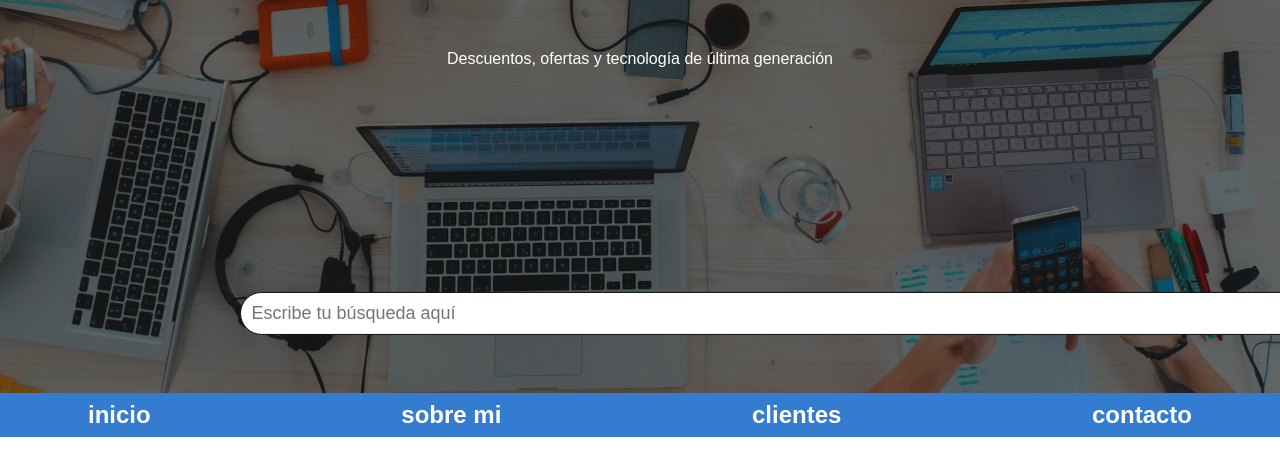
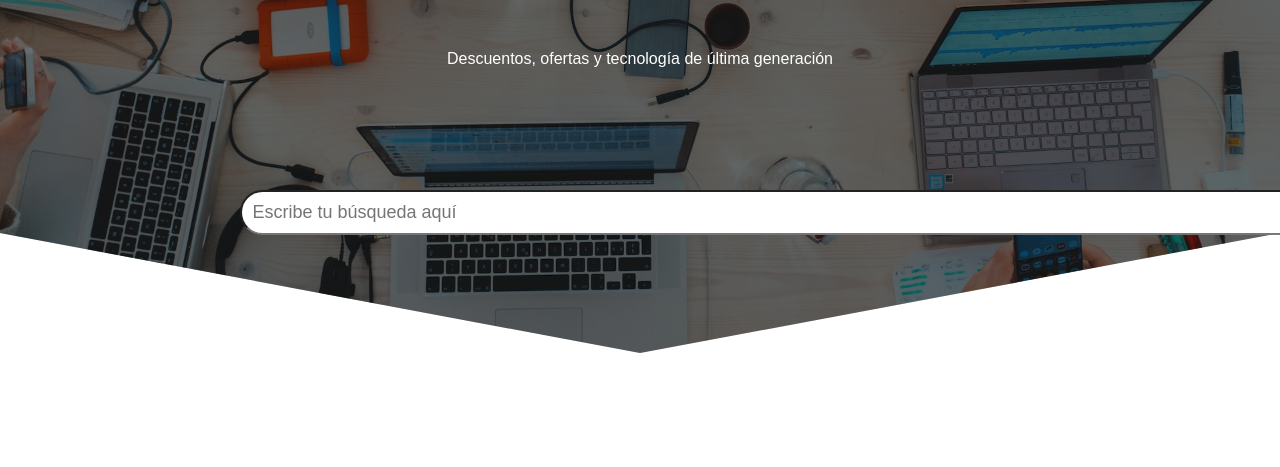
Before and after one commit to Car1014/Proyecto-Unica, a plain HTML site: page administrador.html in a window 1280 px wide. Shown: the part 407-874 px from the top of the page. Drawn offline with Linux system fonts and the light colour scheme; files whose address does not match are found by name.

Commit message:
segunda version
segunda rama

```diff
--- /dev/null
+++ b/Productos.html
@@ -0,0 +1,77 @@
+<!DOCTYPE html>
+<html lang="es">
+<head>
+    <meta charset="UTF-8">
+    <meta name="viewport" content="width=device-width, initial-scale=1.0">
+    <link rel="stylesheet" href="./css/normalize.css">
+    <link rel="stylesheet" href="./css/Producto.css">
+
+    <meta name="theme-color" content="#2091F9">
+
+    <title>Crear Producto</title>
+
+</head>
+<body>
+
+    <header class="hero">
+        <nav class="nav contenedor">
+            <div class="nav__logo">
+                <h2 class="nav__titulo">Tecnología.</h2>
+            </div>
+
+            <ul class="nav__link nav__link--menu">
+                <li class="nav__items">
+                    <a href="./index.html" class="nav__links">Inicio</a>
+                </li>
+                <li class="nav__items">
+                    <a href="#" class="nav__links">Productos</a>
+                </li>
+                <li class="nav__items">
+                    <a href="#" class="nav__links">Tus compras</a>
+                </li>
+                <li class="nav__items">
+                    <a href="#" class="nav__links">Contacto</a>
+                </li>
+
+                <img src="./imagenes/cerrar.svg" class="nav__cerrar">
+            </ul>
+
+            <div class="nav__menu">
+                <img src="./imagenes/menu.svg" class="nav__img">
+            </div>
+        </nav>
+
+    <div>
+        <form class="formulario">
+            <fieldset>
+                <legend>Crear Producto</legend>
+                <div class="contenedor-campos">
+                    <div class="campo">
+                        <label>Nombre del Producto</label>
+                        <input type="text" placeholder="Producto">
+                    </div>
+                    <div class="campo">
+                        <label>Descripción</label>
+                        <textarea class="input-text" placeholder="Características del Producto"></textarea>
+                    </div>
+                    <div class="campo">
+                        <label>Precio</label>
+                        <input type="number" placeholder="$$$$">
+                    </div>
+                    <div class="campo">
+                        <label>Número de elementos disponibles</label>
+                        <input type="number">
+                    </div>
+                </div> <!--.contenedor-campos-->
+
+                <div>
+                    <input class="boton-enviar"
+                    type="submit" value="Enviar">
+                </div>
+
+            </fieldset>
+
+        </form>
+    </div>
+</body>
+</html>
--- a/administrador.html
+++ b/administrador.html
@@ -45,14 +45,6 @@
         </section>
     </header>
 
-     <div class="nav-bg">
-         <nav class="navegacion-principal">
-             <a href="#">inicio</a>
-             <a href="#">sobre mi</a>
-             <a href="#">clientes</a>
-             <a href="#">contacto</a>
-         </nav>
-    </div>
     <div class="buscador">
         <form>
             <label for="busqueda"></label>
--- /dev/null
+++ b/css/Producto.css
@@ -0,0 +1,155 @@
+@import url('https://fonts.googleapis.com/css2?family=Poppins:wght@300;400;600;700&display=swap');
+
+:root {
+    --padding-contenedor: 100px 0;
+    --color-titulo: #001A49;
+}
+
+body {
+    font-family: 'Poppins', sans-serif;
+}
+.contenedor {
+    width: 90%;
+    max-width: 1200px;
+    margin: 0 auto;
+    overflow: hidden;
+    padding: var(--padding-contenedor);
+}
+
+.hero {
+    width: 100%;
+    height: 100vh;
+    min-height: 600px;
+    max-height: 800px;
+    position: relative;
+    display: grid;
+    grid-template-rows: 100px 1fr;
+    color: #fff;
+}
+
+.hero::before {
+    content: "";
+    position: absolute;
+    top: 0;
+    left: 0;
+    width: 100%;
+    height: 100%;
+    background-image: linear-gradient(180deg, #0000008c 0%, #0000008c 100%), url('../imagenes/imagenPrincipal.jpg');
+    background-size: cover;
+    clip-path: polygon(0 0, 100% 0, 100% 80%, 50% 95%, 0 80%);
+    z-index: -1;
+}
+
+
+/* Nav */
+
+.nav {
+    --padding-contenedor: 0;
+    height: 100%;
+    display: flex;
+    align-items: center;
+}
+
+.nav__title {
+    font-weight: 300;
+}
+
+.nav__link {
+    margin-left: auto;
+    padding: 0;
+    display: grid;
+    grid-auto-flow: column;
+    grid-auto-columns: max-content;
+    gap: 2em;
+}
+
+.nav__items {
+    list-style: none;
+}
+
+.nav__links {
+    color: #fff;
+    text-decoration: none;
+}
+
+.nav__menu {
+    margin-left: auto;
+    cursor: pointer;
+    display: none;
+}
+
+.nav__img {
+    display: block;
+    width: 30px;
+}
+
+
+.nav__close {
+    display: var(--show, none);
+}
+
+.formulario{
+    background-color: #081e47d1;
+    width: min(50rem,50%);/*Para mantener un minimo de 60 rem y el 100 por ciento es para que mantenga la mism forma del padre*/
+    margin: 0 auto;/*Centrs un elemto de tipo block cuando un display no es flex*/
+    padding: 2rem;
+    border-radius: 5%;
+}
+.formulario fieldset{
+    border: none;
+
+}
+.formulario legend{
+    text-align: center;
+    font-size: 2rem;
+    text-transform: uppercase;
+    font-weight: bold;
+    margin-bottom: 2rem;
+    color: var(--negro);
+}
+
+.campo{
+    margin-bottom: 1rem;
+
+}
+.campo label{
+    color: #0000009e;
+    font-weight: bold;
+    margin-bottom: 1rem;
+    display: block;
+}
+
+.campo input{
+    width: 100%;
+    padding: 1rem;
+    border-radius: 2%;
+    border: none;
+}
+.campo textarea{
+    width: 50%;
+    padding: 1rem;
+    border-radius: 0.5rem;
+    height: 10rem;
+    border: none;
+}
+.input-text{
+    width: 100%;
+    padding: 1.5rem;
+    border-radius: 0.1rem;
+    border: none;
+}
+
+.boton-enviar{
+    background-color: darkgray ;
+    color: #000000;
+    padding: 0.5rem 1.5rem;
+    margin-top: 1.5rem;
+    font-size: 1rem;
+    text-transform: uppercase;
+    text-decoration: none;
+    font-weight: bold;
+    border-radius: 0.1rem;
+    width: 100%;
+    text-align: center;
+    border: none;
+}
--- a/css/administrador.css
+++ b/css/administrador.css
@@ -7,7 +7,7 @@
 --azul: #4F709C;
 --azulrey: #0079FF;
 --amarillo: #F8DE22;
---azulx: #337CCF;
+--azulx: #0079FF;
 --gris: #e7eaeb;
 
 }
@@ -98,6 +98,7 @@ h1,h2,h3{
     height: 100%;
     background-image: linear-gradient(180deg, #0000008c 0%, #0000008c 100%), url('../imagenes/imagenPrincipal.jpg');
     background-size: cover;
+    clip-path: polygon(0 0, 100% 0, 100% 80%, 50% 95%, 0 80%);
     z-index: -1;
 }
 
@@ -158,40 +159,9 @@ h1,h2,h3{
     margin: 0 auto 0 auto;
 
 }
-.nav-bg{
-    background-color:var(--azulx);
 
-}
-.navegacion-principal{
-    display:flex ;
-    flex-direction: column;
-    justify-content:space-between;
-    padding-left: 5rem;
-    padding-right: 5rem;
-}
 
-@media (min-width: 768px){
-    .navegacion-principal{
-        flex-direction: row;
-        justify-content:space-between;
-    }
 
-}
-
-.navegacion-principal a{
-    display: block;
-    text-align: center;
-    color: var(--blanco);
-    text-decoration: none;
-    font-size: 1.5rem;
-    font-weight: 700;
-    padding: .5rem;
-}
-.navegacion-principal a:hover{
-    background-color: var(--azul);
-    color: var(--crema);
-
-}
 
 .titulo2{
     text-align: center;
@@ -222,7 +192,7 @@ form {
   /* Estilo para el campo de búsqueda */
   input[type="search"] {
     padding: 10px;
-    border: 1px solid #0e0e0e;
+    border: 1px solid --azul;
     border-radius: 3rem;
     outline: none;
     font-size: 18px;
@@ -233,7 +203,7 @@ form {
   /* Estilo para el botón de búsqueda */
   input[type="submit"] {
     padding: 8px 15px;
-    background-color: #ffffff;
+    background-color: var(--azulx);
     color: #0b0a0a;
     border: none;
     border-radius: 5px;
@@ -250,7 +220,7 @@ form {
 
     position: absolute;
     left: 48%;
-    top: 18%;
+    top: 2%;
     transform: translate(-20%,1300%);
     width: 150%;
 
--- a/css/styles-carrito.css
+++ b/css/styles-carrito.css
@@ -7,7 +7,7 @@
 --azul: #2091F9;
 --azulrey: #0079FF;
 --amarillo: #F8DE22;
---azulx: #337CCF;
+--azulx: #0079FF;
 
 }
 
@@ -96,6 +96,7 @@ h1,h2,h3{
     height: 100%;
     background-image: linear-gradient(180deg, #0000008c 0%, #0000008c 100%), url('../imagenes/imagenPrincipal.jpg');
     background-size: cover;
+    clip-path: polygon(0 0, 100% 0, 100% 80%, 50% 95%, 0 80%);
     z-index: -1;
 }
 
@@ -156,42 +157,10 @@ h1,h2,h3{
 
 
 }
-.nav-bg{
-    background-color:var(--azulx);
 
 
-}
-.navegacion-principal{
-    display:flex ;
-    flex-direction: column;
-    justify-content:space-between;
-    padding-left: 5rem;
-    padding-right: 5rem;
-    padding-top: 0rem;
-}
 
-@media (min-width: 768px){
-    .navegacion-principal{
-        flex-direction: row;
-        justify-content:space-between;
-    }
 
-}
-
-.navegacion-principal a{
-    display: block;
-    text-align: center;
-    color: var(--blanco);
-    text-decoration: none;
-    font-size: 1.5rem;
-    font-weight: 700;
-    padding: .5rem;
-}
-.navegacion-principal a:hover{
-    background-color: var(--azul);
-    color: var(--crema);
-
-}
 
 .titulo2{
     text-align: center;
@@ -231,7 +200,7 @@ form {
   /* Estilo para el botón de búsqueda */
   input[type="submit"] {
     padding: 8px 15px;
-    background-color: #ffffff;
+    background-color: var(--azulx);
     color: #0b0a0a;
     border: none;
     border-radius: 5px;
@@ -241,14 +210,14 @@ form {
 
   /* Cambiar estilo del botón cuando se coloca el cursor sobre él */
   input[type="submit"]:hover {
-    background-color: #b4cad6;
+    background-color: var(--blanco);
   }
 
   .buscador{
 
     position: absolute;
     left: 48%;
-    top: 18%;
+    top: 5%;
     transform: translate(-20%,1300%);
     width: 150%;
 
--- a/css/styles-registro-sesion.css
+++ b/css/styles-registro-sesion.css
@@ -5,7 +5,7 @@
 --crema: #F5EFE7;
 --beige: #D8C4B6;
 --azul: #4F709C;
---azulrey: #0079FF;
+--azulx:#0079FF;
 
 }
 
@@ -83,7 +83,7 @@ h1,h2,h3{
     height: 70%;
     background-image: linear-gradient(180deg, #0000008c 0%, #0000008c 100%), url('../imagenes/imagenPrincipal.jpg');
     background-size: cover;
-
+    clip-path: polygon(0 0, 100% 0, 100% 80%, 50% 95%, 0 80%);
     z-index: -1;
 }
 
@@ -270,7 +270,7 @@ h1,h2,h3{
 
 .boton-enviar{
 
-    background-color: #F8DE22;
+    background-color: var(--azulx);
     caret-color: white;
     padding: 1rem 3rem;
     margin-top: 1rem;
```
Also changed, not shown: carrito.html (+0 -9 lines).
